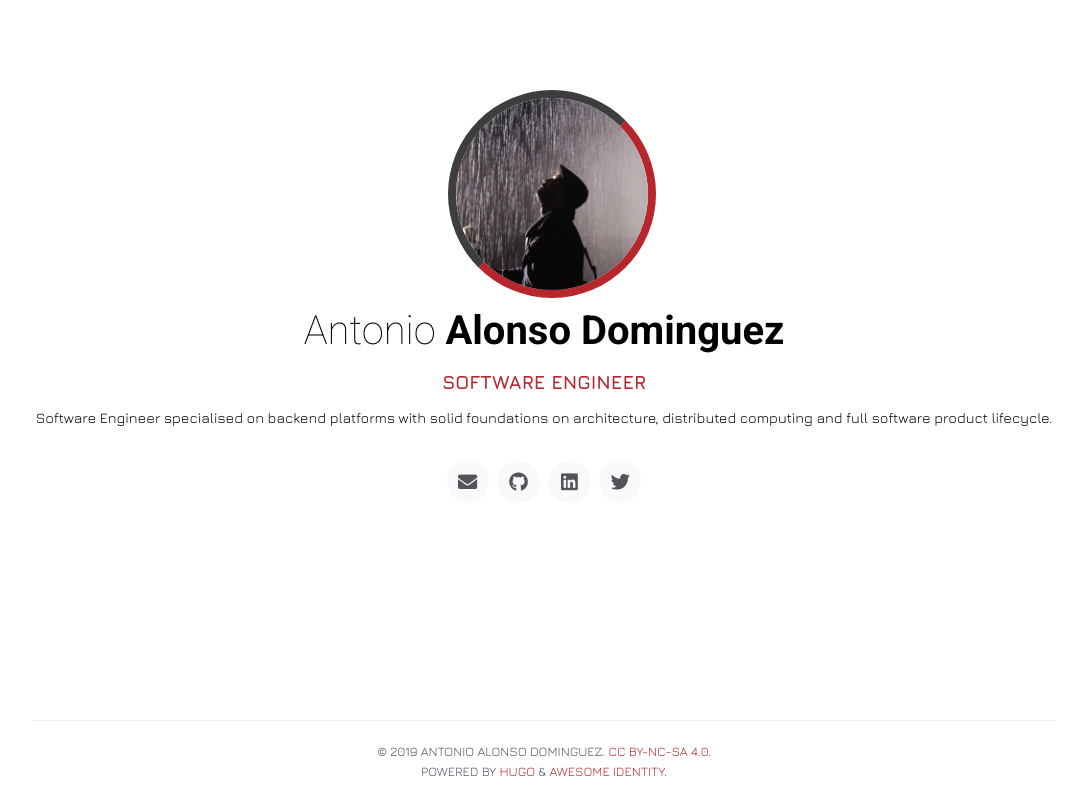
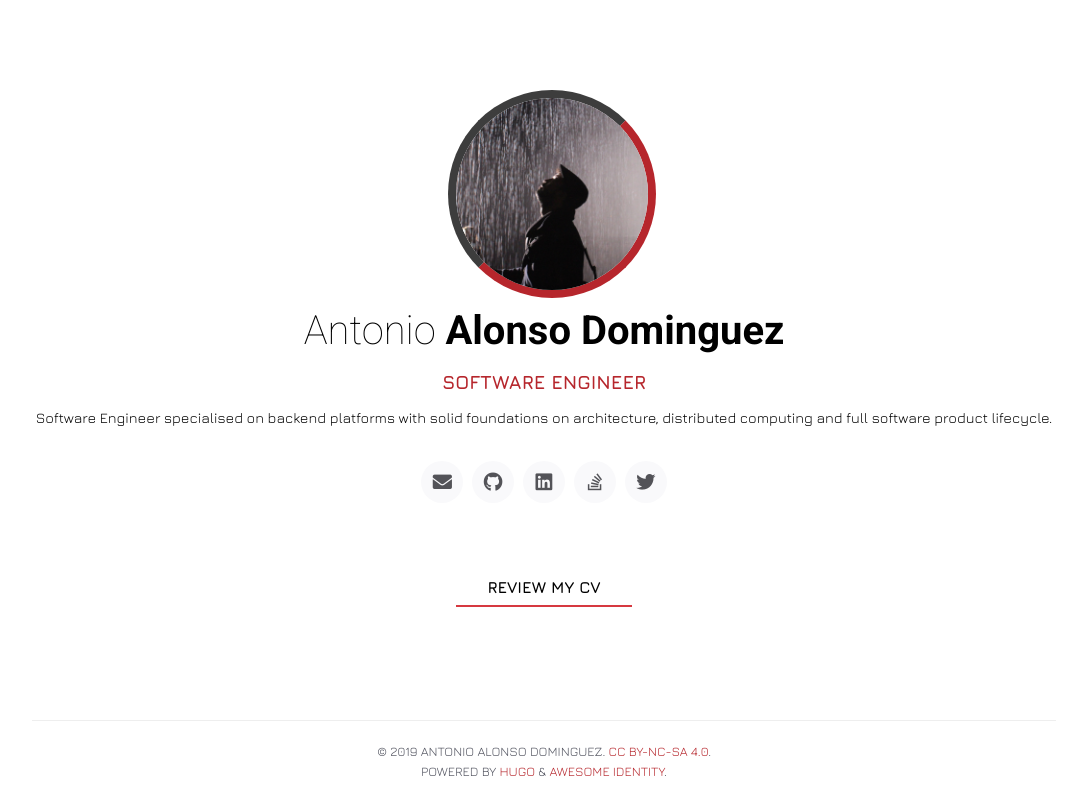
Before and after one commit to alonsodomin/alonsodomin.github.io, a plain HTML site: page index.html in a window 1280 px wide. Shown: the whole page, without its empty margins (96-1183 px from the left). Drawn offline with nearby package versions, Linux system fonts and the light colour scheme.

Commit message:
rebuilding site Fri 19 Apr 2019 22:52:17 BST

```diff
--- a/index.html
+++ b/index.html
@@ -54,12 +54,19 @@
   <a class="contact" href="https://linkedin.com/in/alonsodomin">
     <i class="fab fa-linkedin" aria-hidden="true"></i>
   </a>
+  <a class="contact" href="https://stackoverflow.com/users/748883">
+    <i class="fab fa-stack-overflow" aria-hidden="true"></i>
+  </a>
   <a class="contact" href="https://twitter.com/_alonsodomin_">
     <i class="fab fa-twitter" aria-hidden="true"></i>
   </a>
 </section>
 
+<section class="actions">
 
+  <a class="action" href="/resume/resume.pdf">Review my CV</a>
+
+</section>
 
     </div>
 <footer class="footer">
```
Also changed, not shown: 1 other file.
